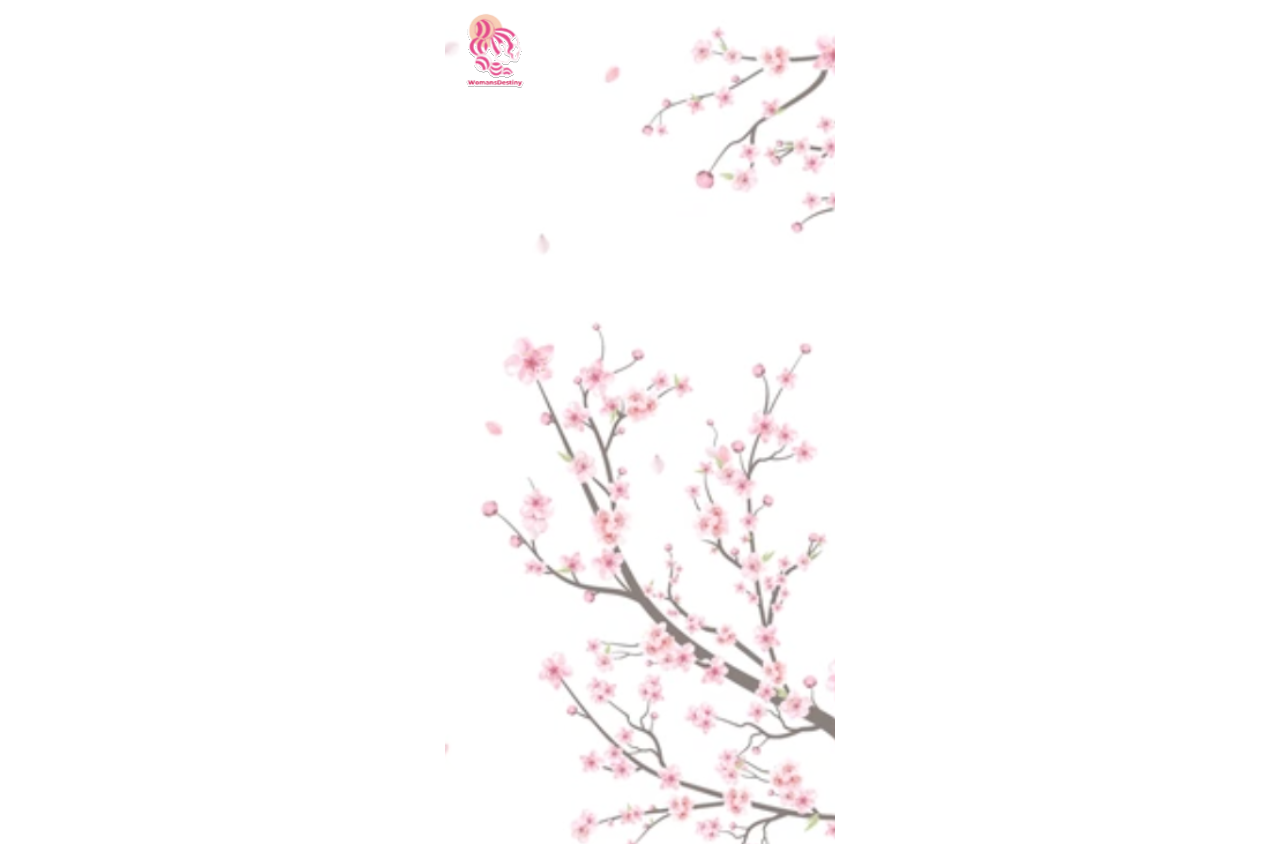
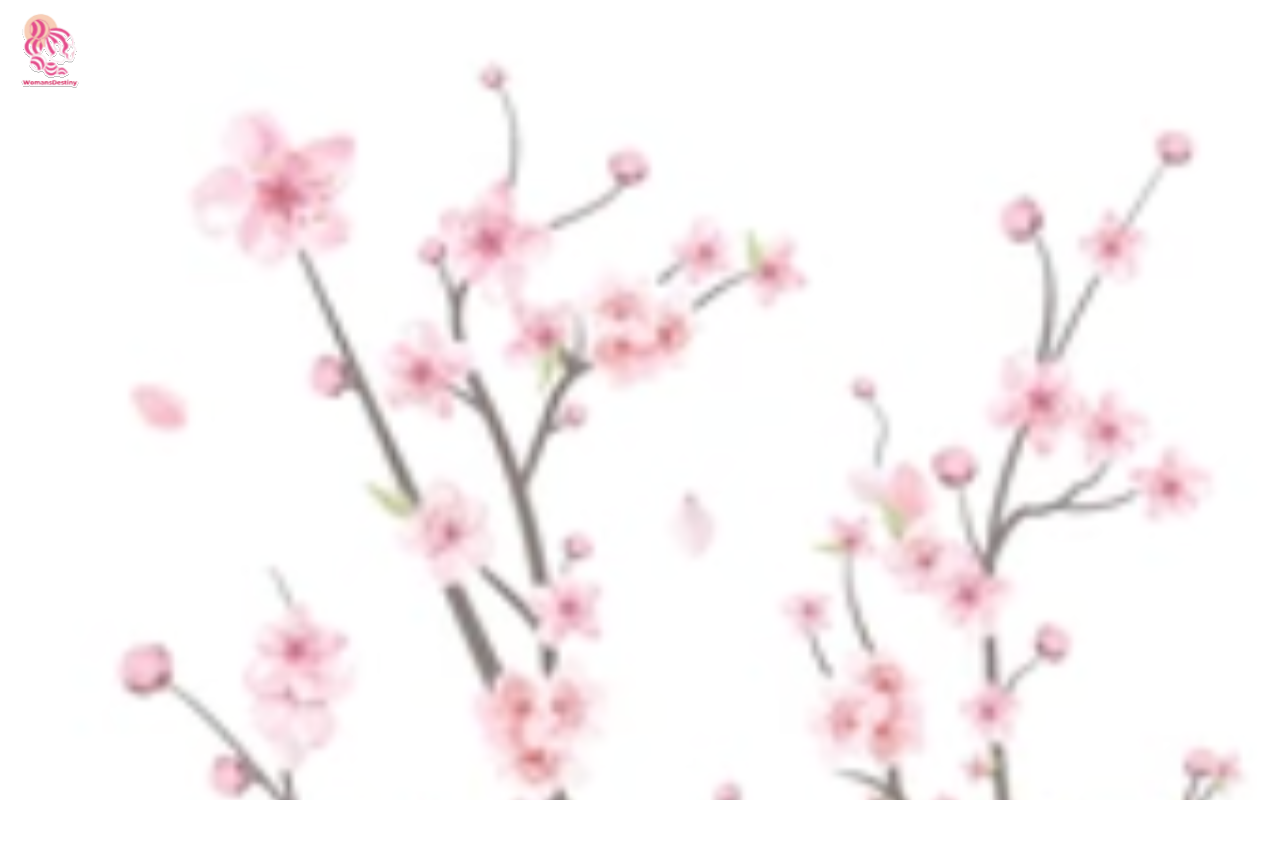
Before and after one commit to Womans-Destiny/Sakura_Tarot, a React (Vite) app in the folder app/: page /favorites in a window 1280 px wide. After the commit the page ends 800 px from the top, so only its background shows below. Built offline with nearby package versions, Linux system fonts and the light colour scheme.

Commit message:
wip backgrounds

```diff
--- a/app/src/pages/Favorites/favorites.css
+++ b/app/src/pages/Favorites/favorites.css
@@ -1,5 +1,10 @@
 .favorites {
-    width: 390px;
-    height: 844px;
+
+    height: 100vh;
+    margin: 0;
+    padding: 0;
+    background-position: center;
+    background-size: cover;
+    background-repeat: no-repeat;
     background-image: url('../../assets/bg-pages.svg');
 }
--- a/app/src/pages/Game/game.css
+++ b/app/src/pages/Game/game.css
@@ -4,9 +4,11 @@
     padding: 0;
     background-position: center;
     background-size: cover;
-    background-repeat: no-repeat;
-    background-image: url('../../assets/bg-pages.svg'); */
-    width: 390px;
-    height: 844px;
+    background-repeat: no-repeat; */
     background-image: url('../../assets/bg-pages.svg');
 }
+/* @media (min-width: 1024px){
+    .game {
+
+}
+} */
--- a/app/src/pages/Home/home.css
+++ b/app/src/pages/Home/home.css
@@ -2,7 +2,7 @@
     height: 100vh;
     margin: 0;
     padding: 0;
-    background-position: center;
+    background-position: center 20%;
     background-size: cover;
     background-repeat: no-repeat;
     background-image: url('../../assets/bg-home.png');
--- a/app/src/pages/Result/result.css
+++ b/app/src/pages/Result/result.css
@@ -1,5 +1,9 @@
 .result {
-    width: 390px;
-    height: 844px;
+    height: 100vh;
+    margin: 0;
+    padding: 0;
+    background-position: center;
+    background-size: cover;
+    background-repeat: no-repeat;
     background-image: url('../../assets/bg-pages.svg');
 }
```
